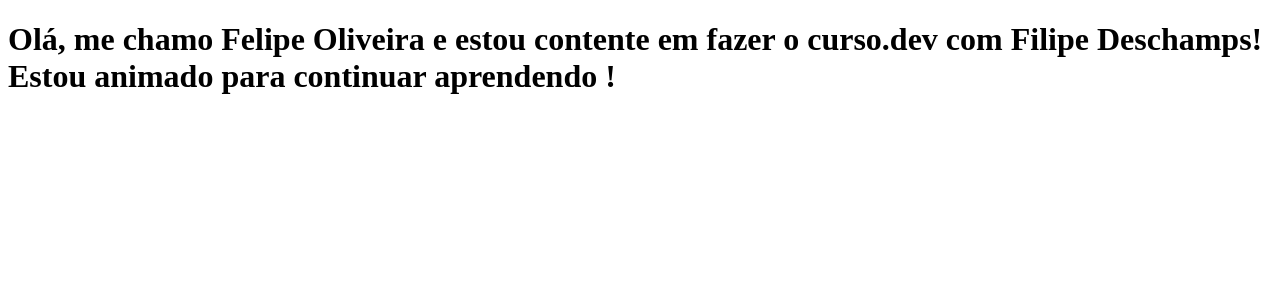
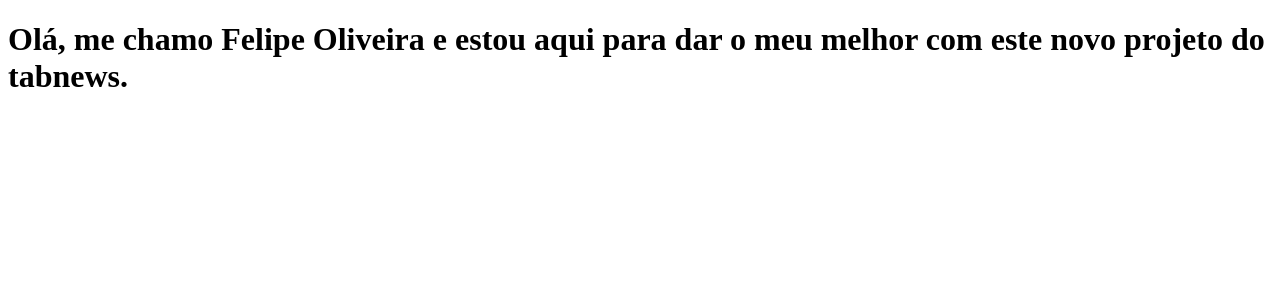
Before and after one commit to Felipeoliveeira/felipetech, a Next.js app: page / in a window 1280 px wide. Shown: the top 300 px of the page. Built offline with nearby package versions, Linux system fonts and the light colour scheme.

Commit message:
adicionando scripts `lint:check` e `lint:fix`

```diff
--- a/pages/index.js
+++ b/pages/index.js
@@ -1,5 +1,10 @@
 function Home() {
-    return <h1>Olá, me chamo Felipe Oliveira e estou contente em fazer o curso.dev com Filipe Deschamps! Estou animado para continuar aprendendo !</h1>
+  return (
+    <h1>
+      Olá, me chamo Felipe Oliveira e estou aqui para dar o meu melhor com este
+      novo projeto do tabnews.
+    </h1>
+  );
 }
 
 export default Home;
```
Also changed, not shown: package.json (+6 -1 lines), 2 other files (tests, documents, lock files or other folders).
